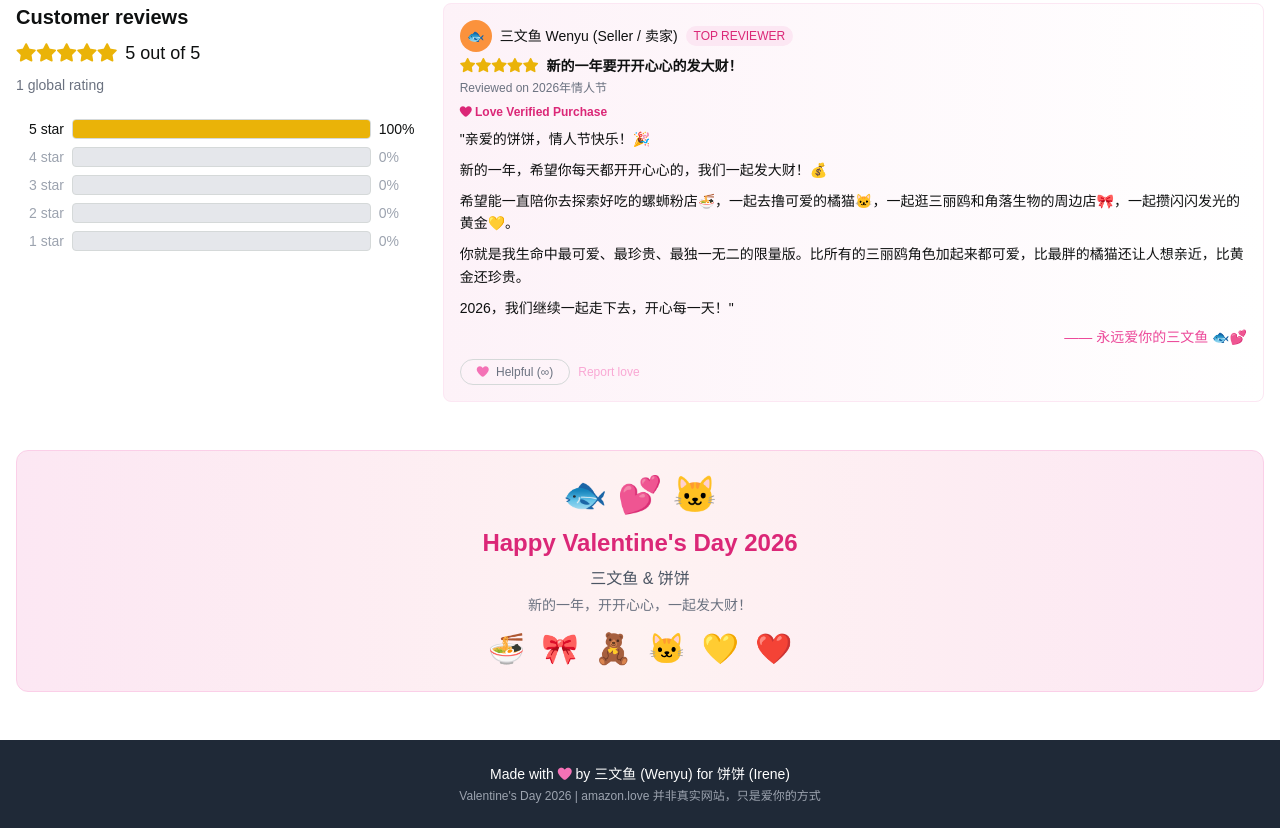
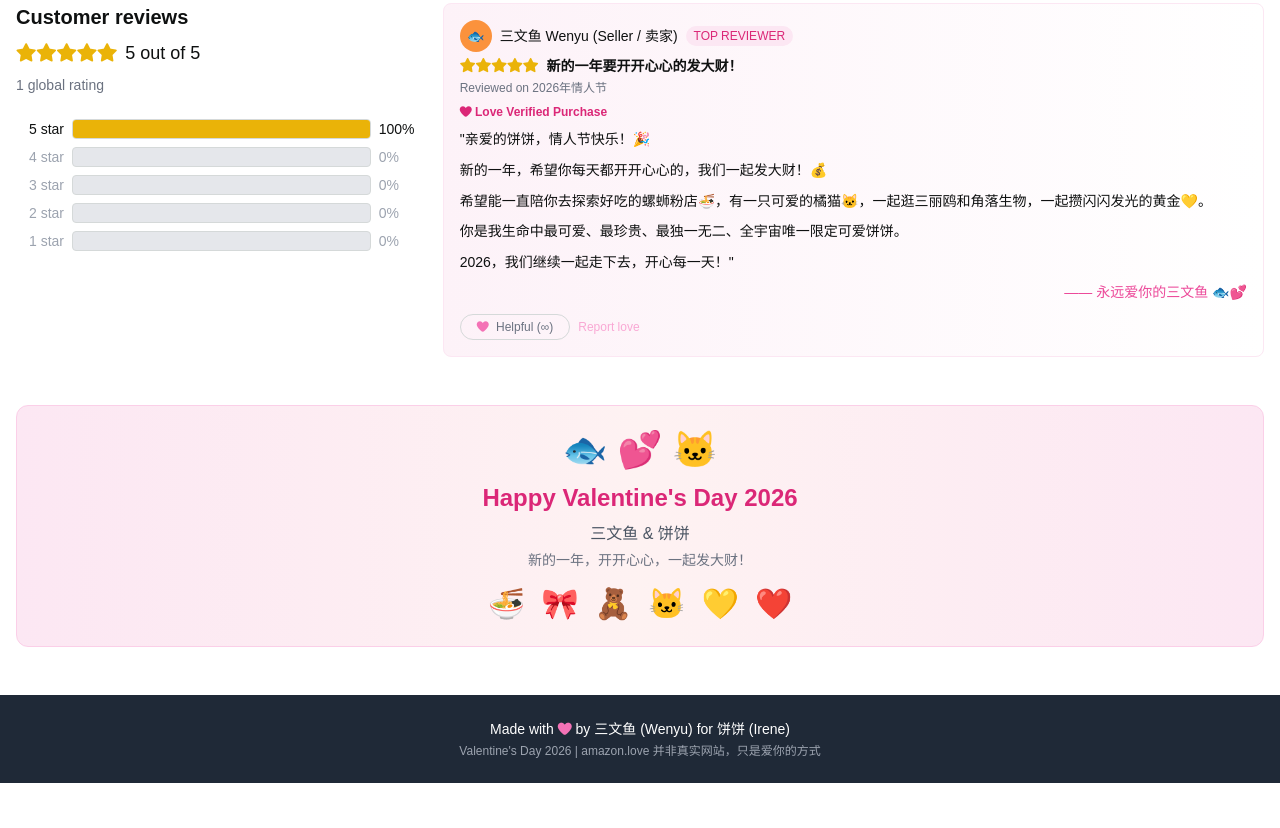
Before and after one commit to hwy13751159648-wq/Irene, a plain HTML site: page index.html in a window 1280 px wide. Shown: the part 1287-2115 px from the top of the page. After the commit the page ends 2070 px from the top, so only its background shows below. Drawn offline with Linux system fonts and the light colour scheme; a script that the page names is missing; files whose address does not match are found by name.

Commit message:
Update index.html

```diff
--- a/index.html
+++ b/index.html
@@ -369,8 +369,8 @@
                     <div class="text-xs text-pink-600 font-bold mb-2"><i class="fas fa-heart"></i> Love Verified Purchase</div>
                     <p class="text-sm leading-relaxed">"亲爱的饼饼，情人节快乐！🎉</p>
                     <p class="text-sm leading-relaxed mt-2">新的一年，希望你每天都开开心心的，我们一起发大财！💰</p>
-                    <p class="text-sm leading-relaxed mt-2">希望能一直陪你去探索好吃的螺蛳粉店🍜，一起去撸可爱的橘猫🐱，一起逛三丽鸥和角落生物的周边店🎀，一起攒闪闪发光的黄金💛。</p>
-                    <p class="text-sm leading-relaxed mt-2">你就是我生命中最可爱、最珍贵、最独一无二的限量版。比所有的三丽鸥角色加起来都可爱，比最胖的橘猫还让人想亲近，比黄金还珍贵。</p>
+                    <p class="text-sm leading-relaxed mt-2">希望能一直陪你去探索好吃的螺蛳粉店🍜，有一只可爱的橘猫🐱，一起逛三丽鸥和角落生物，一起攒闪闪发光的黄金💛。</p>
+                    <p class="text-sm leading-relaxed mt-2">你是我生命中最可爱、最珍贵、最独一无二、全宇宙唯一限定可爱饼饼。</p>
                     <p class="text-sm leading-relaxed mt-2">2026，我们继续一起走下去，开心每一天！"</p>
                     <p class="text-sm text-pink-500 mt-2 text-right font-medium">—— 永远爱你的三文鱼 🐟💕</p>
                     <div class="text-gray-500 text-xs mt-3 flex items-center gap-2">
```
